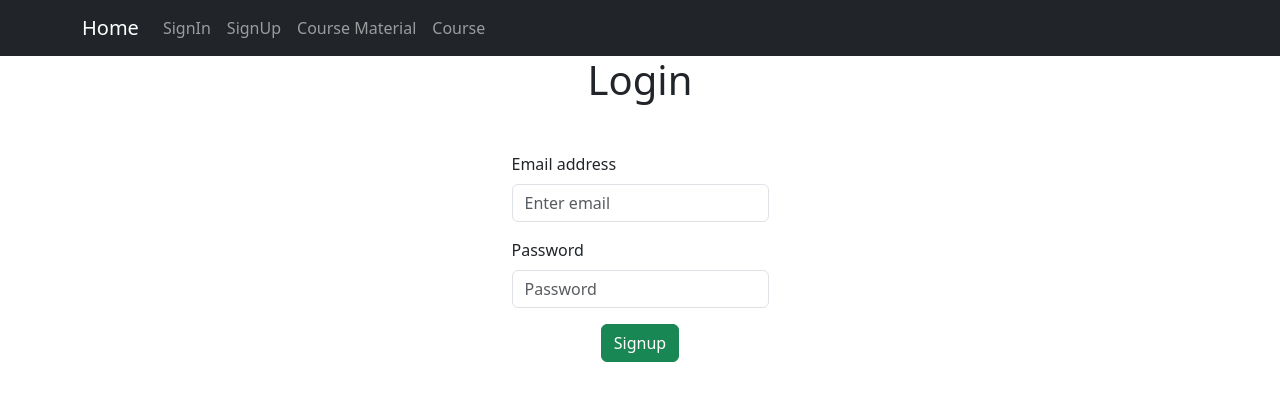
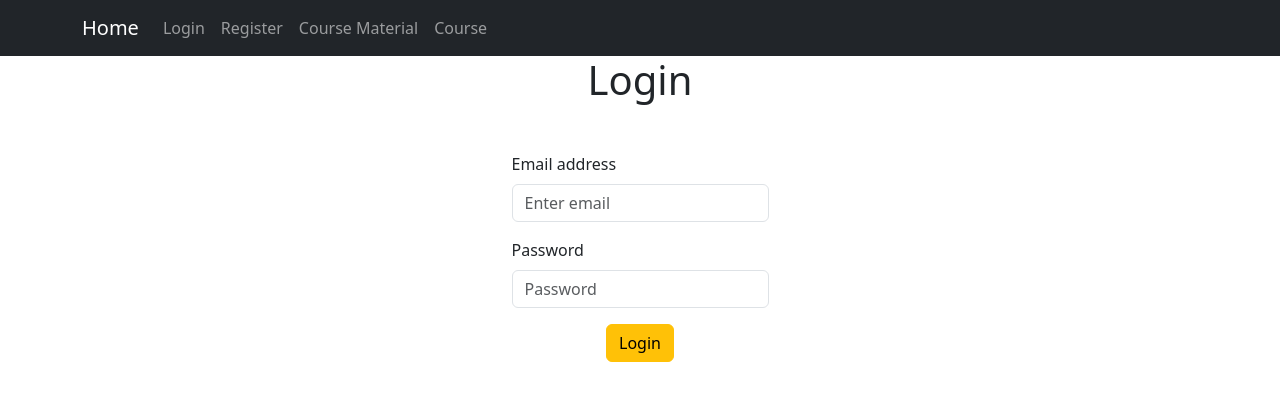
Before and after one commit to CMJD-110-Phase-2-Code-Bases/FrontEndTech02, a React (Create React App) app: page /signin in a window 1280 px wide. Shown: the top 400 px of the page. Built offline with nearby package versions, Linux system fonts and the light colour scheme.

Commit message:
Test login and register

```diff
--- a/src/components/NavBar.tsx
+++ b/src/components/NavBar.tsx
@@ -10,8 +10,8 @@ export const NavBar = ()=>{
         <Container>
           <Navbar.Brand as={Link} to="/">Home</Navbar.Brand>
           <Nav className="me-auto">
-            <Nav.Link as={Link} to="/signin">SignIn</Nav.Link>
-            <Nav.Link as={Link} to="/signup">SignUp</Nav.Link>
+            <Nav.Link as={Link} to="/signin">Login</Nav.Link>
+            <Nav.Link as={Link} to="/signup">Register</Nav.Link>
             <Nav.Link as={Link} to="/coursematerial">Course Material</Nav.Link>
             <Nav.Link as={Link} to="/course">Course</Nav.Link>
           </Nav>
--- a/src/components/auth/SignIn.tsx
+++ b/src/components/auth/SignIn.tsx
@@ -1,6 +1,7 @@
 import { useState } from "react";
 import Form from "react-bootstrap/Form";
 import { Button } from "react-bootstrap";
+import { SignInProcess } from "../../service/AuthService";
 export const SignIn = () => {
 
   interface SignIn{
@@ -16,9 +17,11 @@ export const SignIn = () => {
     const {name, value} = e.target;
     setUser((prev)=> ({...prev, [name]:value}))
   }
-  const handleOnSubmit = (e:React.FormEvent<HTMLFormElement>)=>{
+  const handleOnSubmit = async (e:React.FormEvent<HTMLFormElement>)=>{
     e.preventDefault()
-    console.log(user)
+    const token = await SignInProcess(user)
+    console.log(token)
+
   }
 
   return (
@@ -47,8 +50,8 @@ export const SignIn = () => {
         </Form.Group>
         <Button
         type="submit"
-        variant="success"
-        >Signup</Button>
+        variant="warning"
+        >Login</Button>
       </Form>
     </>
   );
--- a/src/components/auth/SignUp.tsx
+++ b/src/components/auth/SignUp.tsx
@@ -1,6 +1,7 @@
 import React, { useState } from "react";
 import { Button } from "react-bootstrap";
 import Form from "react-bootstrap/Form";
+import { SignUpProcess } from "../../service/AuthService";
 export const SignUp = () => {
 
   interface SignUp{
@@ -30,9 +31,10 @@ export const SignUp = () => {
 
 
  // send sign updata to the server
-  const handleOnSubmit = (e:React.FormEvent<HTMLFormElement>)=>{
+  const handleOnSubmit = async (e:React.FormEvent<HTMLFormElement>)=>{
      e.preventDefault()
-     console.log(user)
+     const token = await SignUpProcess(user)
+     console.log(token)
   }
   return (
     <>
@@ -89,7 +91,7 @@ export const SignUp = () => {
            onChange={handleOnChange}
            />
         </Form.Group>
-        <Button variant="success" type="submit">SignUp</Button>
+        <Button variant="success" type="submit">Register</Button>
       </Form>
     </>
   );
```
